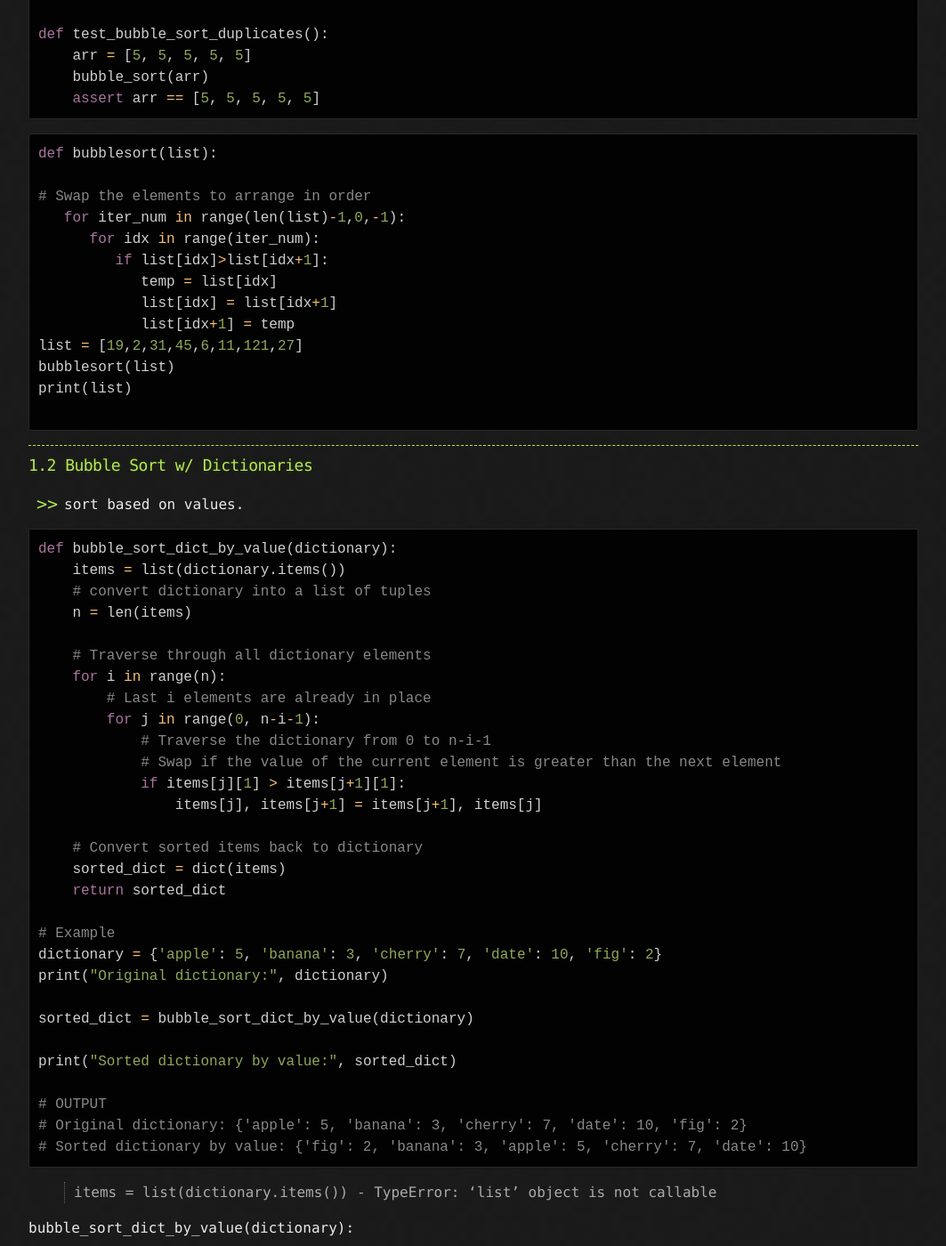
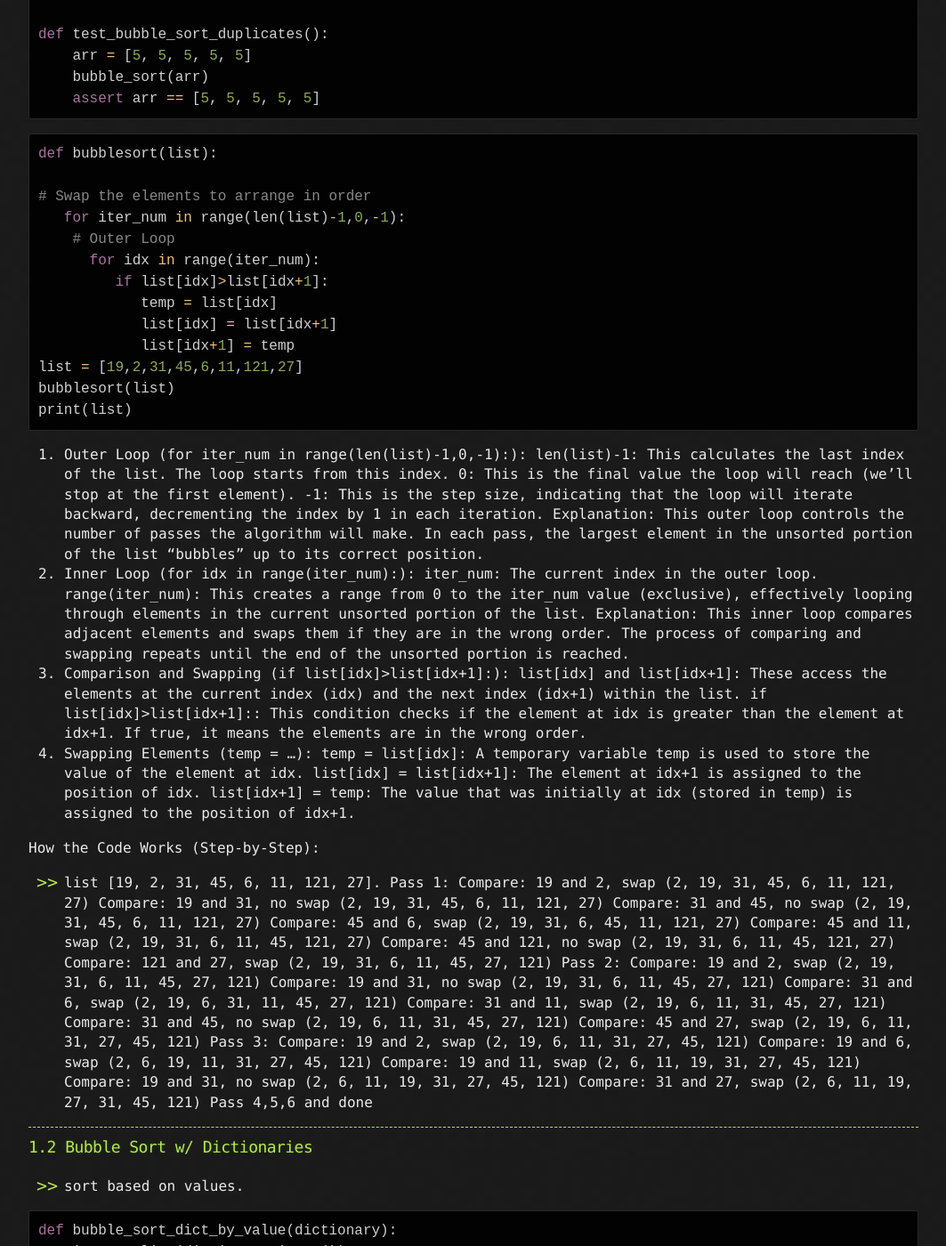
Before and after one commit to sciustechnologia/sciustechnologia.github.io, a Jekyll site: the page built from python/10_algos/1001.md, in a window 1280 px wide and 1400 px high, scrolled down 2954 px. Shown: the whole window at 89% size, without its empty margins (108-1171 px from the left). Built offline with Jekyll 4.4.1, drawn with Linux system fonts in a browser that asks for light colours.

Commit message:
Update 1001.md

````diff
--- a/python/10_algos/1001.md
+++ b/python/10_algos/1001.md
@@ -127,6 +127,7 @@ def bubblesort(list):
 
 # Swap the elements to arrange in order
    for iter_num in range(len(list)-1,0,-1):
+    # Outer Loop
       for idx in range(iter_num):
          if list[idx]>list[idx+1]:
             temp = list[idx]
@@ -135,8 +136,51 @@ def bubblesort(list):
 list = [19,2,31,45,6,11,121,27]
 bubblesort(list)
 print(list)
+```
 
-```
+2. Outer Loop (for iter_num in range(len(list)-1,0,-1):):
+len(list)-1: This calculates the last index of the list. The loop starts from this index.
+0: This is the final value the loop will reach (we'll stop at the first element).
+-1: This is the step size, indicating that the loop will iterate backward, decrementing the index by 1 in each iteration.
+Explanation:
+This outer loop controls the number of passes the algorithm will make. In each pass, the largest element in the unsorted portion of the list "bubbles" up to its correct position.
+3. Inner Loop (for idx in range(iter_num):):
+iter_num: The current index in the outer loop.
+range(iter_num): This creates a range from 0 to the iter_num value (exclusive), effectively looping through elements in the current unsorted portion of the list.
+Explanation:
+This inner loop compares adjacent elements and swaps them if they are in the wrong order. The process of comparing and swapping repeats until the end of the unsorted portion is reached.
+4. Comparison and Swapping (if list[idx]>list[idx+1]:):
+list[idx] and list[idx+1]: These access the elements at the current index (idx) and the next index (idx+1) within the list.
+if list[idx]>list[idx+1]:: This condition checks if the element at idx is greater than the element at idx+1. If true, it means the elements are in the wrong order.
+5. Swapping Elements (temp = ...):
+temp = list[idx]: A temporary variable temp is used to store the value of the element at idx.
+list[idx] = list[idx+1]: The element at idx+1 is assigned to the position of idx.
+list[idx+1] = temp: The value that was initially at idx (stored in temp) is assigned to the position of idx+1.
+
+How the Code Works (Step-by-Step):
+* list [19, 2, 31, 45, 6, 11, 121, 27].
+Pass 1:
+Compare: 19 and 2, swap (2, 19, 31, 45, 6, 11, 121, 27)
+Compare: 19 and 31, no swap (2, 19, 31, 45, 6, 11, 121, 27)
+Compare: 31 and 45, no swap (2, 19, 31, 45, 6, 11, 121, 27)
+Compare: 45 and 6, swap (2, 19, 31, 6, 45, 11, 121, 27)
+Compare: 45 and 11, swap (2, 19, 31, 6, 11, 45, 121, 27)
+Compare: 45 and 121, no swap (2, 19, 31, 6, 11, 45, 121, 27)
+Compare: 121 and 27, swap (2, 19, 31, 6, 11, 45, 27, 121)
+Pass 2:
+Compare: 19 and 2, swap (2, 19, 31, 6, 11, 45, 27, 121)
+Compare: 19 and 31, no swap (2, 19, 31, 6, 11, 45, 27, 121)
+Compare: 31 and 6, swap (2, 19, 6, 31, 11, 45, 27, 121)
+Compare: 31 and 11, swap (2, 19, 6, 11, 31, 45, 27, 121)
+Compare: 31 and 45, no swap (2, 19, 6, 11, 31, 45, 27, 121)
+Compare: 45 and 27, swap (2, 19, 6, 11, 31, 27, 45, 121)
+Pass 3:
+Compare: 19 and 2, swap (2, 19, 6, 11, 31, 27, 45, 121)
+Compare: 19 and 6, swap (2, 6, 19, 11, 31, 27, 45, 121)
+Compare: 19 and 11, swap (2, 6, 11, 19, 31, 27, 45, 121)
+Compare: 19 and 31, no swap (2, 6, 11, 19, 31, 27, 45, 121)
+Compare: 31 and 27, swap (2, 6, 11, 19, 27, 31, 45, 121)
+Pass 4,5,6 and done
 
 ---
 
````
